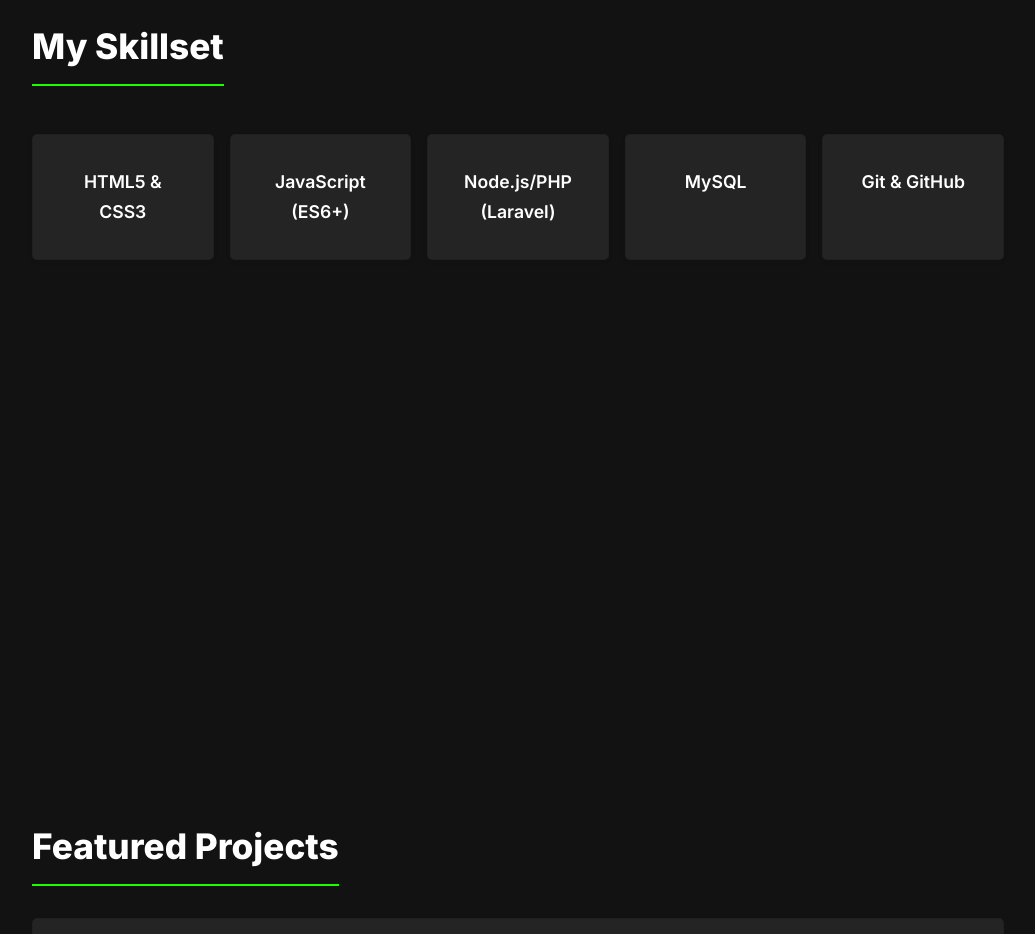
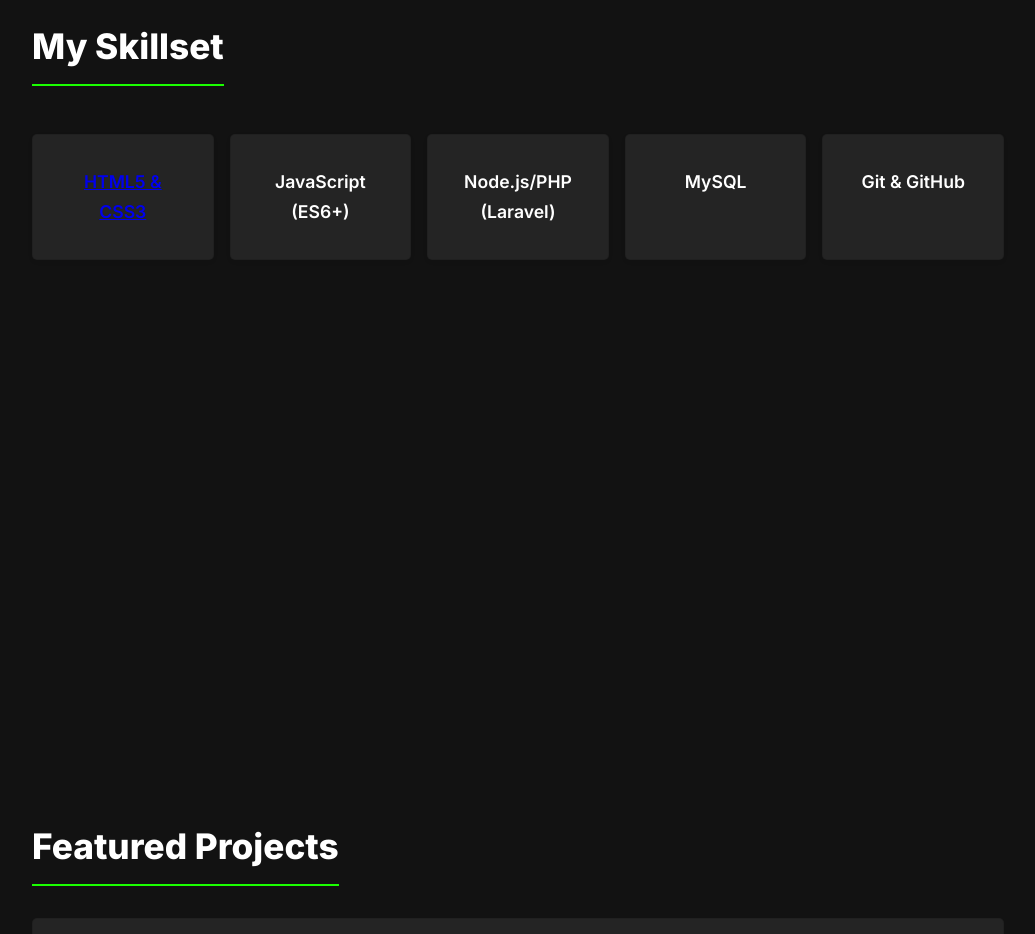
Before and after one commit to Shimulcse-stack/myprotfolio, a plain HTML site: page index.html in a window 1280 px wide. Shown: the part 1680-2614 px from the top of the page, without its empty margins (122-1157 px from the left). Drawn offline with Linux system fonts and the light colour scheme.

Commit message:
Fix HTML formatting and structure

```diff
--- a/index.html
+++ b/index.html
@@ -69,7 +69,7 @@
         <section id="skills" class="skills-section">
             <h2>My Skillset</h2>
             <div class="skills-grid">
-                <div class="skill-card html-css">HTML5 & CSS3</div>
+                <div class="skill-card html-css"><a href="https://www.codecademy.com/catalog/language/html-css">HTML5 & CSS3</a></div>
                 <div class="skill-card js">JavaScript (ES6+)</div>
                 <div class="skill-card backend">Node.js/PHP (Laravel)</div>
                 <div class="skill-card db">MySQL </div>
```
